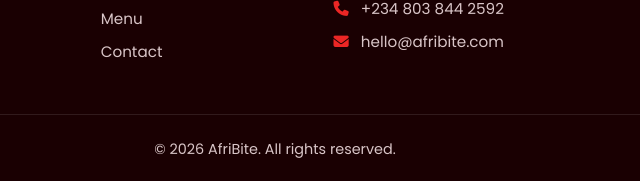
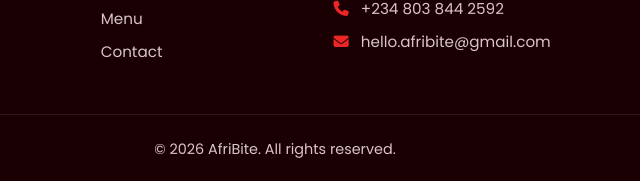
Before and after one commit to umuteletisha-del/afribite, a plain HTML site: page contact.html in a window 1280 px wide. Shown: the part 2706-2887 px from the top of the page, 365-1005 px from the left. Drawn offline with Linux system fonts and the light colour scheme.

Commit message:
Update contact.html

```diff
--- a/contact.html
+++ b/contact.html
@@ -305,7 +305,7 @@
               Lekki Phase 1, Lagos
             </li>
             <li><i class="fa-solid fa-phone"></i> +234 803 844 2592</li>
-            <li><i class="fa-solid fa-envelope"></i> hello@afribite.com</li>
+            <li><i class="fa-solid fa-envelope"></i> hello.afribite@gmail.com</li>
           </ul>
         </div>
         <div class="footer-col">
```
